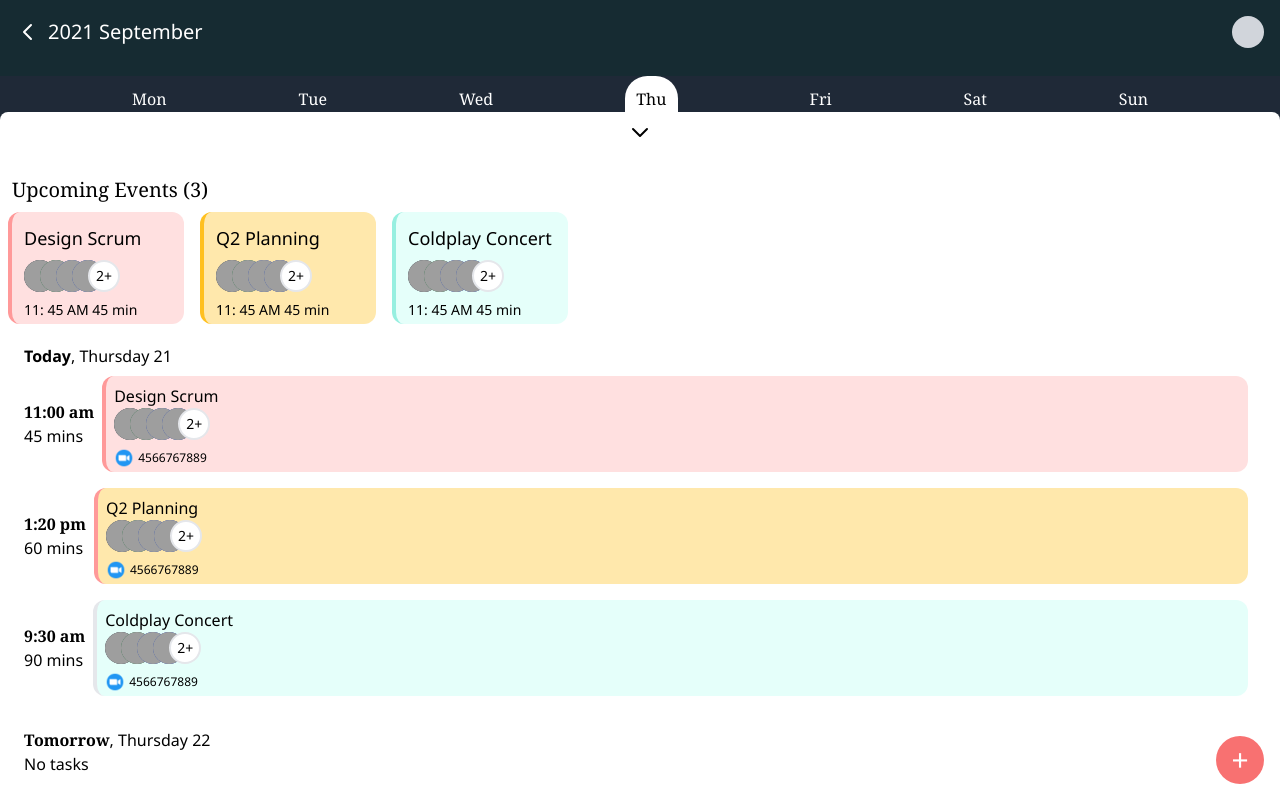
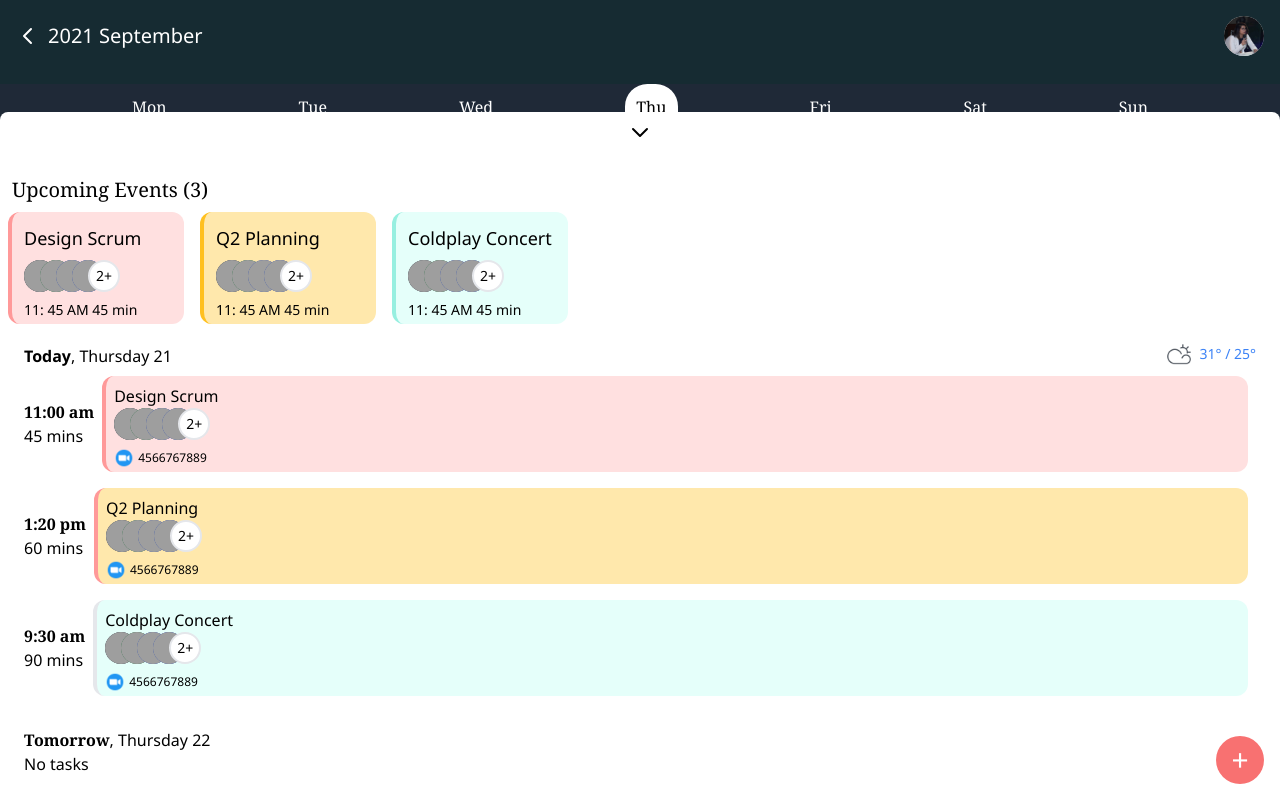
Before and after one commit to aabhas-sao/pamfur-task, a Next.js app: page /app in a window 1280 px wide. Built offline with nearby package versions, Linux system fonts and the light colour scheme; grey boxes are pictures that could not be loaded.

Commit message:
feat: home page update
Signed-off-by: Aabhas Sao <aabhassao0@gmail.com>

```diff
--- a/components/home.js
+++ b/components/home.js
@@ -11,16 +11,16 @@ const Home = () => {
     <div className='w-screen h-screen flex flex-col justify-between'>
 
       <div className='mt-12'>
-        <h1 className='ml-8 text-4xl text-white'>Calendar<span className='text-5xl'> 2017</span></h1>
+        <h1 className='ml-8 text-4xl font-serif text-gray-primary'>Calendar<span className='text-5xl text-white font-semibold'> 2017</span></h1>
         <div className='w-4/5 mx-auto'>
           <Image src={calendarImage} alt="calendar image" width={'100'} height={'100'} layout={'responsive'} />
         </div>
       </div>
       <div className='bg-white rounded-md bottom-0 p-3'>
-        <h2 className='text-4xl'>Hi Aman, </h2>
-        <p className='mt-2 mb-16 text-lg'>
-          Welcome to your daily event calendar. Be more engaging & personalised than ever before. We’ll help you in Tracking
-          Upcoming Events, Scheduling Meetings & Creating New Event!</p>
+        <h2 className='text-4xl font-serif text-gray-primary'>Hi Aman, </h2>
+        <p className='mt-2 mb-24 text-sm text-gray-secondary'>
+          Welcome to your daily event calendar. Be more engaging & personalised than ever before. We’ll help you in <span className='font-semibold'> Tracking
+            Upcoming Events, Scheduling Meetings & Creating New Event!</span></p>
 
         <div className='absolute right-0 -bottom-2'>
           <Image src={ellipseImage} layout='fixed' height={100} width='100' className='absolute' alt='ellipse red background' />
--- a/components/timeline/timeline.js
+++ b/components/timeline/timeline.js
@@ -3,12 +3,24 @@ import Box from '../ui/box'
 import TimelineEventBox from '../timelineEventBox'
 import TimeHeading from './timeHeading'
 import events from '../../data/events.json'
+import weatherIcon from '../../public/cloudy_sun.png'
+import Image from 'next/image'
 
 const Timeline = () => {
   const today = events[0];
   return (
     <div className='mt-3 flex flex-col'>
-      <h2 className='ml-6'><span className='font-bold'>Today</span>, Thursday 21</h2>
+      <div className='flex flex-row justify-between px-6'>
+        <h2 className=''>
+          <span className='font-bold'>Today</span>, Thursday 21
+        </h2>
+        <div className=' flex flex-row '>
+          <div className='h-6 w-6'>
+            <Image src={weatherIcon} alt='weather partly sunny partly cloudy' height={100} width={100} layout='responsive' />
+          </div>
+          <p className='ml-2 text-sm text-blue-500'>31&deg; / 25&deg;</p>
+        </div>
+      </div>
       {
         today.map((event, id) => (
           <div key={id} className='flex flex-row items-center px-6 py-0'>
--- a/data/weekDays.json
+++ b/data/weekDays.json
@@ -1,9 +1,9 @@
 [
-  { "day": "Mon", "date": "18" },
-  { "day": "Tue", "date": "19" },
-  { "day": "Wed", "date": "20" },
-  { "day": "Thu", "date": "21" },
-  { "day": "Fri", "date": "22" },
-  { "day": "Sat", "date": "23" },
-  { "day": "Sun", "date": "24" }
+  { "day": "Mon", "date": "28" },
+  { "day": "Tue", "date": "1" },
+  { "day": "Wed", "date": "2" },
+  { "day": "Thu", "date": "3" },
+  { "day": "Fri", "date": "4" },
+  { "day": "Sat", "date": "5" },
+  { "day": "Sun", "date": "6" }
 ]
--- a/pages/app.js
+++ b/pages/app.js
@@ -8,6 +8,8 @@ import UpcomingEventBox from '../components/upcomingEventBox'
 import { iconSize } from '../constants'
 import weekData from '../data/weekDays.json'
 import CircleAvatorWrapper from '../components/ui/circleAvatarWrapper'
+import Image from 'next/image'
+import profilePic from '../public/profile.jpeg';
 
 const App = () => {
   const [showNewEvent, setShowNewEvent] = useState(false);
@@ -24,7 +26,9 @@ const App = () => {
             September</p>
 
         </div>
-        <div className='bg-gray-300 w-8 h-8 rounded-full'></div>
+        <div className='bg-gray-300 w-10 h-10 rounded-full'>
+          <Image className='rounded-full' src={profilePic} layout={'responsive'} width={100} height={100} alt='profile pic' />
+        </div>
       </div>
       {showCalendar
         ? <div className='mt-6 flex justify-center bg-gray-800'>
@@ -33,8 +37,8 @@ const App = () => {
         : <div className='w-screen mt-3 flex justify-evenly bg-gray-800 font-serif'>
           {
             weekData.map((day, id) => (
-              <div key={id} className='flex flex-col text-white items-center justify-center'>
-                {(day.date == 21)
+              <div key={id} className='flex flex-col text-white items-center justify-center text-center'>
+                {(day.date == new Date().getDate())
                   ? <div className='highlight'><p>{day.day}</p>
                     <p>{day.date}</p></div>
                   : <><p>{day.day}</p>
--- a/styles/globals.scss
+++ b/styles/globals.scss
@@ -63,3 +63,11 @@ input {
 .bg-accent-yellow {
   border-color: #ffc01f;
 }
+
+.text-gray-primary {
+  color: #6a777c;
+}
+
+.text-gray-secondary {
+  color: #4a4a4a;
+}
```
Also changed, not shown: public/cloudy_sun.png (added), public/profile.jpeg (renamed from styles/1563459389842.jpeg).
